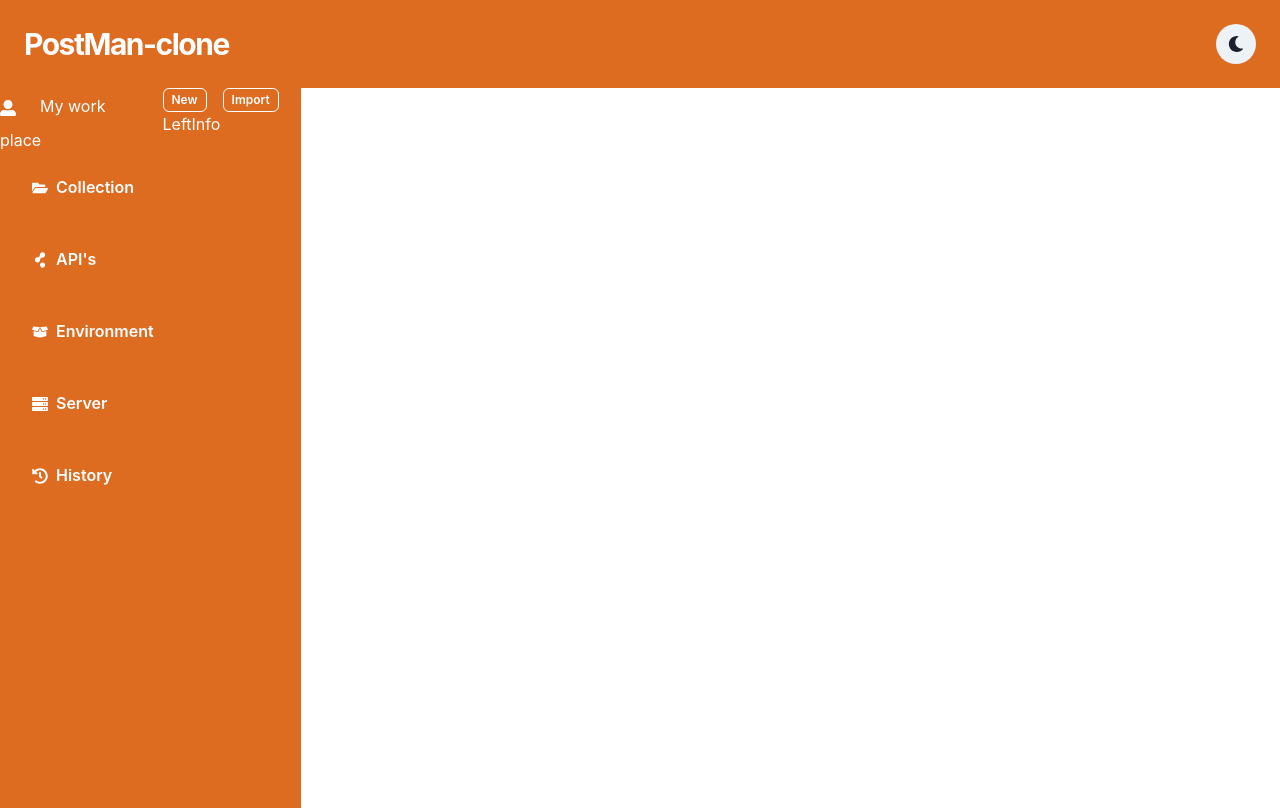
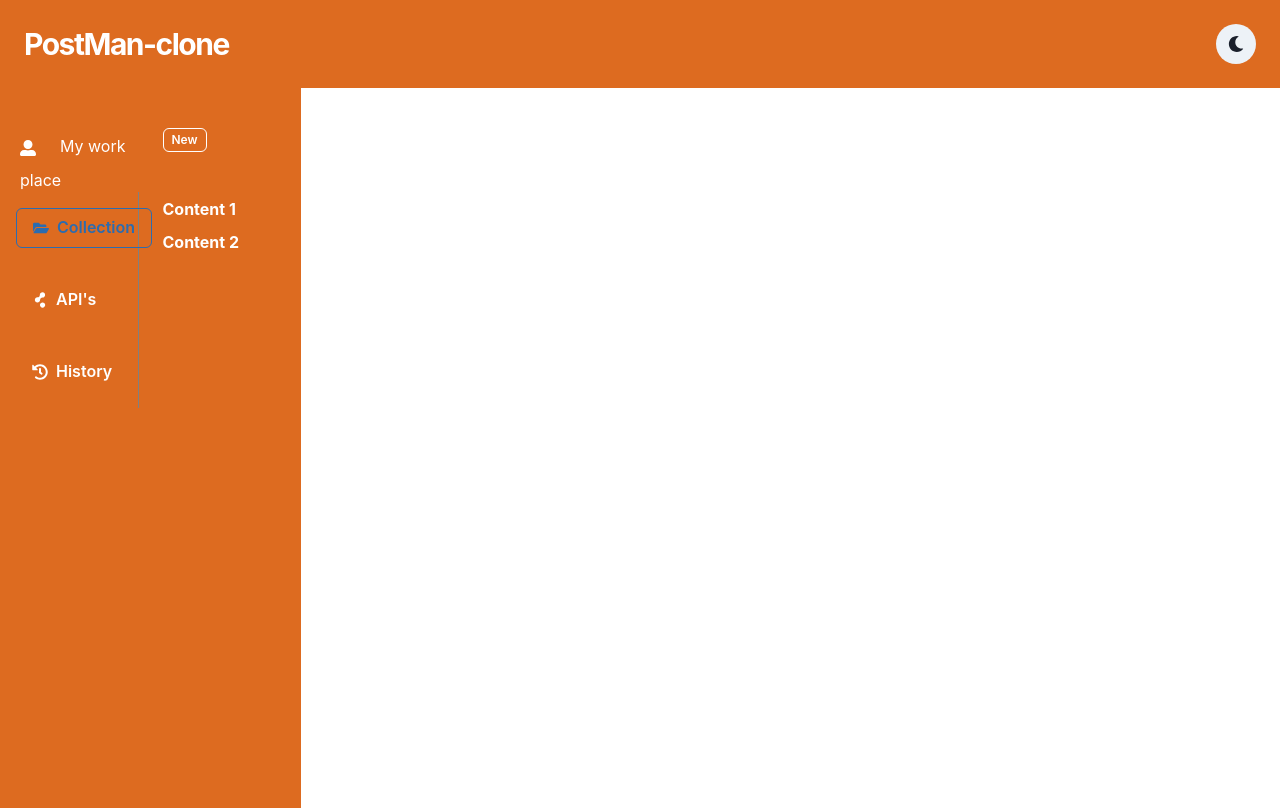
Before and after one commit to designerprasan007/postman-clone, a React (Create React App) app: page /dashboard in a window 1280 px wide. Built offline with nearby package versions, Linux system fonts and the light colour scheme.

Commit message:
folder view done

```diff
--- a/src/components/partials/components/LeftSide/LeftInfo.jsx
+++ /dev/null
@@ -1,7 +0,0 @@
-const LeftInfo = () => {
-  return (
-    <div>LeftInfo</div>
-  )
-}
-
-export default LeftInfo
--- a/src/components/partials/components/LeftSide/LeftSide.jsx
+++ b/src/components/partials/components/LeftSide/LeftSide.jsx
@@ -1,47 +1,99 @@
+import { useState } from 'react'
 import { Box, Flex, Stack } from '@chakra-ui/react'
 import {IconButton, Button} from '@chakra-ui/button'
-import React from 'react'
 import {FaFolderOpen, FaCloudsmith, FaBoxOpen, FaServer, FaHistory, FaUserAlt} from 'react-icons/fa'
-import LeftInfo from './LeftInfo'
+import ApiView from './components/ApiView/ApiView';
+import FolderView from './components/FolderView/FolderView';
+import HistoryView from './components/HistoryView/HistoryView';
+
 
 const LeftSide = () => {
+  const [currentView, setCuurentView] = useState("FolderView");
+
+  const handleView = (e) =>{
+    setCuurentView(e)
+  }
+
+  const LIST = [
+    {
+      id: 1,
+      title: "Content 1",
+      apicalls: [
+        {
+          id: "1a",
+          title: "Test 1 A",
+        },
+        { id: "1b",
+        title: "Test 1 B",
+        text: "Lorem Ipsum Data"
+      }
+      ]
+    },
+    {
+      id: 2,
+      title: "Content 2",
+      apicalls: [
+        {
+          id: "1b",
+          title: "Test 1 B",
+          apicalls: [
+            {
+              id: "1ba",
+              title: "Test 1 A B",
+              text: "Lorem Ipsum Data"
+            }
+          ]
+        },
+        { id: "1b", title: "Test 1 B", text: "Lorem Ipsum Data" }
+      ]
+    }
+  ];
+
+
   return (
-    <Flex pos="sticky" flexDir="column" justifyContent="space-between" textAlign="start" bg="orange.500" color="white" h="90vh" borderEnd="1px">
+    <Flex pos="sticky" flexDir="column" justifyContent="space-between" textAlign="start" pt="10" bg="orange.500" color="white" h="90vh" borderEnd="1px">
         <div className='col-12'>
         <div className='row'>
           <div className='col-6'>
-            <Box left="5">
+            <Box pl="5">
               <IconButton icon={<FaUserAlt />} variant="unstyled" />My work place
             </Box>
-            <Flex flexDir="column" as="nav"  >
+            <Flex flexDir="column" as="nav"  borderEnd="1px" borderColor="gray">
               <Box alignItems="center" p={4}>
-                <Button leftIcon={<FaFolderOpen />} colorScheme='white' variant='solid'>Collection</Button>
+                <Button leftIcon={<FaFolderOpen />} colorScheme={currentView === 'FolderView' ? 'blue' : 'white'} variant={currentView === 'FolderView' ? 'outline' : 'ghost'} onClick={() => handleView("FolderView")}>Collection</Button>
               </Box>
               <Box alignItems="center" p={4}>
-                <Button leftIcon={<FaCloudsmith />} colorScheme='white' variant='solid'>API's</Button>
+                <Button leftIcon={<FaCloudsmith />} colorScheme={currentView === 'ApiView' ? 'blue' : 'white'} variant={currentView === 'ApiView' ? 'outline' : 'ghost'} onClick={() => handleView("ApiView")}>API's</Button>
+              </Box>
+              {/* <Box alignItems="center" p={4}>
+                <Button leftIcon={<FaBoxOpen />} colorScheme='blue' variant='ghost'>Environment</Button>
               </Box>
               <Box alignItems="center" p={4}>
-                <Button leftIcon={<FaBoxOpen />} colorScheme='white' variant='solid'>Environment</Button>
-              </Box>
+                <Button leftIcon={<FaServer />} colorScheme='blue' variant='ghost'>Server</Button>
+              </Box> */}
               <Box alignItems="center" p={4}>
-                <Button leftIcon={<FaServer />} colorScheme='white' variant='solid'>Server</Button>
-              </Box>
-              <Box alignItems="center" p={4}>
-                <Button leftIcon={<FaHistory />} colorScheme='white' variant='solid'>History</Button>
+                <Button leftIcon={<FaHistory />} colorScheme={currentView === 'HistoryView' ? 'blue' : 'white'} variant={currentView === 'HistoryView' ? 'outline' : 'ghost'}  onClick={() => handleView("HistoryView")}>History</Button>
               </Box>
             </Flex>
           </div>
           <div className='col-6'>
-            <Stack spacing={4} direction='row' textAlign='end'>
+            <Stack spacing={4} direction='row' left="100">
               <Button colorScheme='white' variant='outline' size='xs'>
                 New
               </Button>
-              <Button colorScheme='white' variant='outline' size='xs'>
+              {/* <Button colorScheme='white' variant='outline' size='xs'>
                 Import
-              </Button>
+              </Button> */}
             </Stack>
-            <Flex flexDir="column" as="nav"  >
-                <LeftInfo />
+            <Flex flexDir="column" as="nav" pt="10"  >
+              {currentView === 'FolderView' &&  <div>
+                {LIST.map((item, index) => {
+                  return <FolderView {...item} key={`collapse-${index}`} />;
+                })}
+              </div> }
+              {currentView === 'ApiView' && <ApiView /> }
+              {currentView === 'HistoryView' && <HistoryView /> }
+
             </Flex>
           </div>
         </div>
--- /dev/null
+++ b/src/components/partials/components/LeftSide/components/ApiView/ApiView.jsx
@@ -0,0 +1,8 @@
+
+const ApiView = () => {
+  return (
+    <div>ApiView</div>
+  )
+}
+
+export default ApiView
--- /dev/null
+++ b/src/components/partials/components/LeftSide/components/FolderView/FolderView.jsx
@@ -0,0 +1,44 @@
+import { useState, useRef, useEffect } from 'react';
+import React from 'react'
+import './styles.css'
+const FolderView = ({ title, text, apicalls, ...props }) => {
+  const [isopen, setisopen] = useState("false");
+  const toggleCollapse = () => {
+    setisopen(isopen === 'false' ? 'true' : 'false');
+  }
+  const closeCollapse = () => setisopen("false");
+
+  const content = useRef(null);
+
+  const isParentOpen = props.isParentOpen;
+
+  useEffect(() => {
+    if (!isParentOpen) closeCollapse();
+  }, [isParentOpen]);
+
+  const height = isopen === "false" ? "0px" : `100vh`; // ${content.current?.scrollHeight}px
+
+  return (
+    <>
+       <div className='CollapseContainer'>
+           <button className='CollapseButton' isopen={isopen} onClick={toggleCollapse}>
+             {title}
+           </button>
+           <div className='CollapseContent' ref={content} style={{maxHeight: height}}>
+             <div className='CollapseText'>
+                {text}
+                {apicalls?.map((datumn, index) => (
+                <FolderView
+                  {...datumn}
+                  key={`collapse-child-${index}`}
+                  isParentOpen={isopen}
+                />
+              ))}
+             </div>
+           </div>
+       </div>
+    </>
+    )
+}
+
+export default FolderView
--- /dev/null
+++ b/src/components/partials/components/LeftSide/components/FolderView/styles.css
@@ -0,0 +1,30 @@
+.CollapseContainer {
+  display: flex;
+  flex-direction: column;
+}
+
+.CollapseButton {
+  cursor: pointer;
+  padding: 2px;
+  display: flex;
+  align-items: center;
+  transition: background-color 0.6s ease;
+  border: none;
+  outline: none;
+  padding: 0.3rem 0;
+  font-weight: bold;
+}
+.CollapseTitleWrapper {
+  font-weight: 600;
+  font-size: 14px;
+  text-align: left;
+}
+.CollapseContent {
+  overflow: hidden;
+  transition: max-height 0.6s ease;
+}
+.CollapseText {
+  font-weight: 400;
+  font-size: 14px;
+  padding: 18px;
+}
--- /dev/null
+++ b/src/components/partials/components/LeftSide/components/HistoryView/HistoryView.jsx
@@ -0,0 +1,9 @@
+import React from 'react'
+
+const HistoryView = () => {
+  return (
+    <div>HistoryView</div>
+  )
+}
+
+export default HistoryView
```
